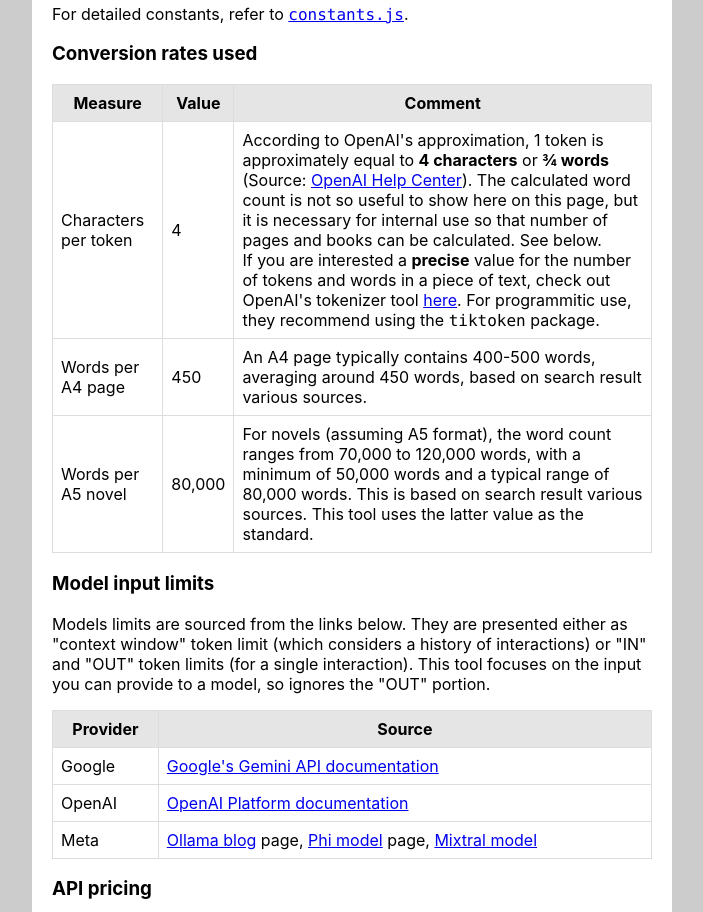
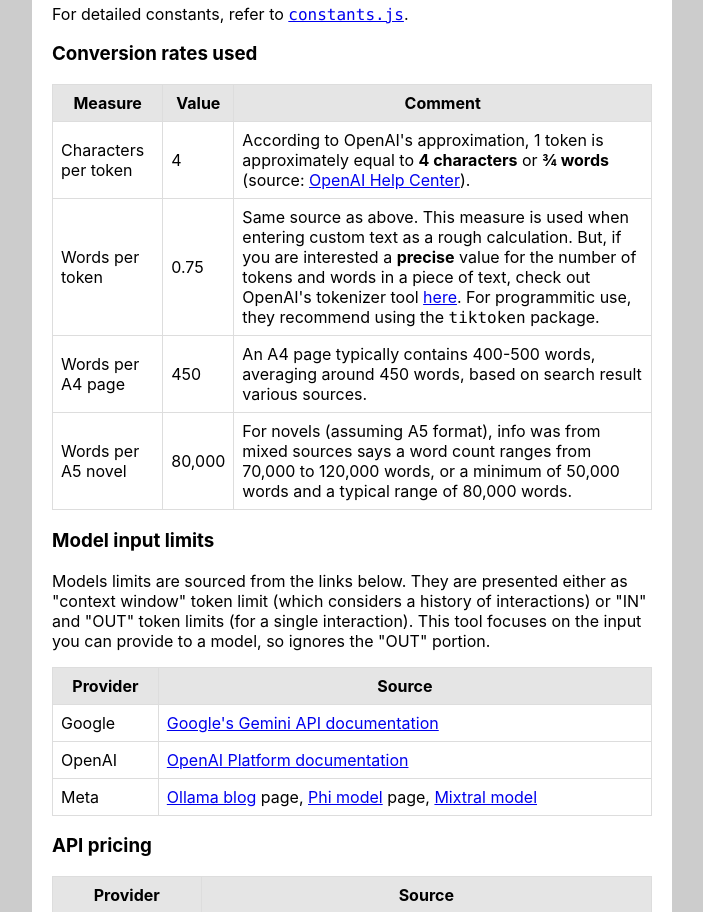
Before and after one commit to MichaelCurrin/token-translator, a React (Create React App) app: page / in a window 1280 px wide. Shown: the part 2180-3092 px from the top of the page, without its empty margins (288-991 px from the left). Built offline with nearby package versions, Linux system fonts and the light colour scheme.

Commit message:
update Notes.jsx

```diff
--- a/src/components/Notes.jsx
+++ b/src/components/Notes.jsx
@@ -2,6 +2,7 @@ import {
   CHARS_PER_TOKEN,
   WORDS_PER_A4_PAGE,
   WORDS_PER_A5_BOOK,
+  WORDS_PER_TOKEN,
 } from '../constants';
 import Table from './Table';
 
@@ -16,7 +17,6 @@ const TABLE_DATA_CONVERSION_RATES = {
     },
     {
       name: 'Value',
-      alignRight: true,
     },
     {
       name: 'Comment',
@@ -29,15 +29,23 @@ const TABLE_DATA_CONVERSION_RATES = {
       comment: (
         <span>
           According to OpenAI's approximation, 1 token is approximately equal to{' '}
-          <b>4 characters</b> or <b>¾ words</b> (Source:{' '}
+          <b>4 characters</b> or <b>¾ words</b> (source:{' '}
           <a href={LINK_OPENAI_TOKENS_ARTICLE}>OpenAI Help Center</a>
-          ). The calculated word count is not so useful to show here on this
-          page, but it is necessary for internal use so that number of pages and
-          books can be calculated. See below. <br /> If you are interested a{' '}
-          <b>precise</b> value for the number of tokens and words in a piece of
-          text, check out OpenAI's tokenizer tool{' '}
-          <a href={LINK_TOKENIZER}>here</a>. For programmitic use, they
-          recommend using the <code>tiktoken</code> package.
+          ).
+        </span>
+      ),
+    },
+    {
+      measure: 'Words per token',
+      value: WORDS_PER_TOKEN,
+      comment: (
+        <span>
+          Same source as above. This measure is used when entering custom text
+          as a rough calculation. But, if you are interested a <b>precise</b>{' '}
+          value for the number of tokens and words in a piece of text, check out
+          OpenAI's tokenizer tool <a href={LINK_TOKENIZER}>here</a>. For
+          programmitic use, they recommend using the <code>tiktoken</code>{' '}
+          package.
         </span>
       ),
     },
@@ -51,7 +59,7 @@ const TABLE_DATA_CONVERSION_RATES = {
       measure: 'Words per A5 novel',
       value: WORDS_PER_A5_BOOK.toLocaleString(),
       comment:
-        'For novels (assuming A5 format), the word count ranges from 70,000 to 120,000 words, with a minimum of 50,000 words and a typical range of 80,000 words. This is based on search result various sources. This tool uses the latter value as the standard.',
+        'For novels (assuming A5 format), info was from mixed sources says a word count ranges from 70,000 to 120,000 words, or a minimum of 50,000 words and a typical range of 80,000 words.',
     },
   ],
 };
```
